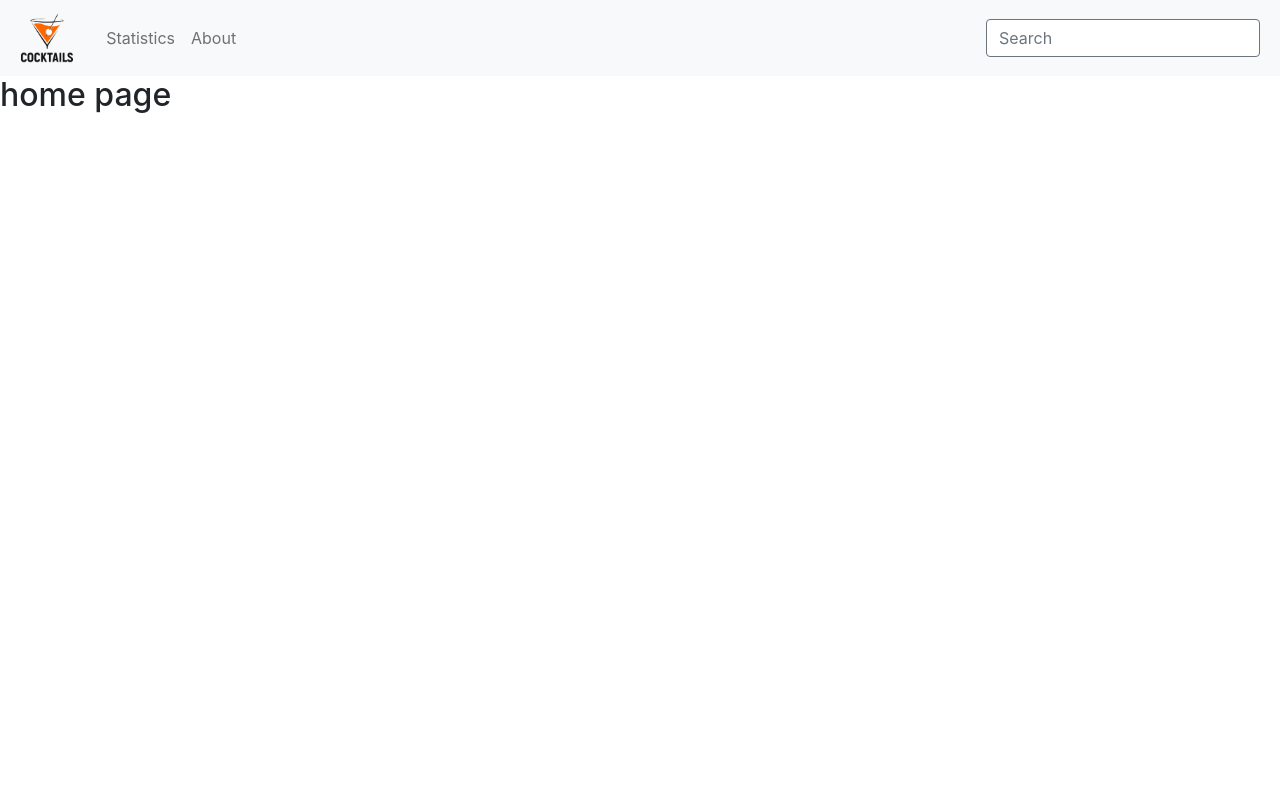
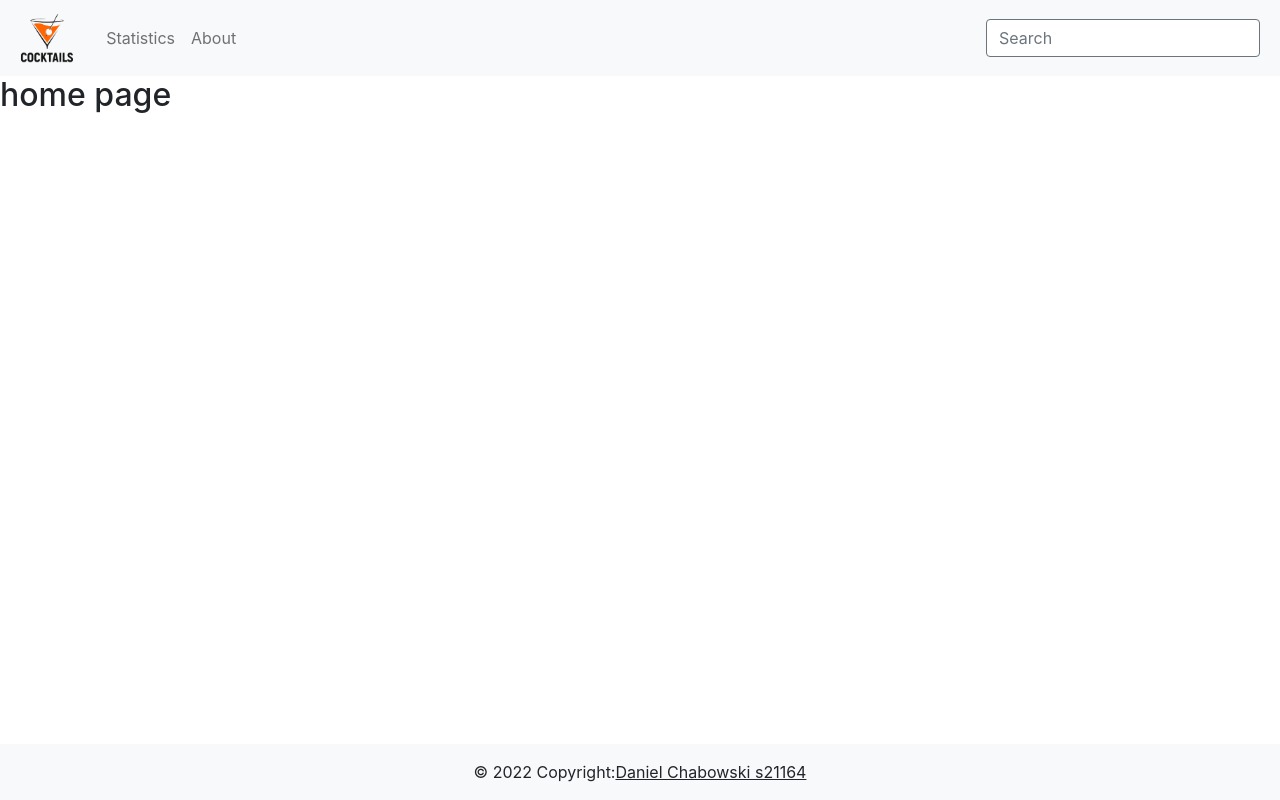
Before and after one commit to Szabek/cocktails_db, a React (Create React App) app: page / in a window 1280 px wide. Built offline with nearby package versions, Linux system fonts and the light colour scheme.

Commit message:
footer added

```diff
--- a/src/App.js
+++ b/src/App.js
@@ -7,6 +7,7 @@ import About from "./pages/About";
 import Error from "./pages/Error";
 //components
 import SingleCocktail from "./pages/SingleCocktail";
+import Footer from "./components/Footer";
 
 function App() {
   return (
@@ -18,6 +19,7 @@ function App() {
           <Route exact path="/coctail/:id" element={<SingleCocktail/>}/>
           <Route path="*" element={<Error/>}/>
       </Routes>
+      <Footer/>
     </Router>
   );
 }
--- /dev/null
+++ b/src/components/Footer.js
@@ -0,0 +1,12 @@
+const Footer = () => {
+    return (
+        <footer className="bg-light fixed-bottom text-center text-lg-start">
+            <div className="text-center p-3">
+                <span>© 2022 Copyright:</span>
+                <a className="text-dark" href="https://github.com/Szabek">Daniel Chabowski s21164</a>
+            </div>
+        </footer>
+    )
+}
+
+export default Footer
```
